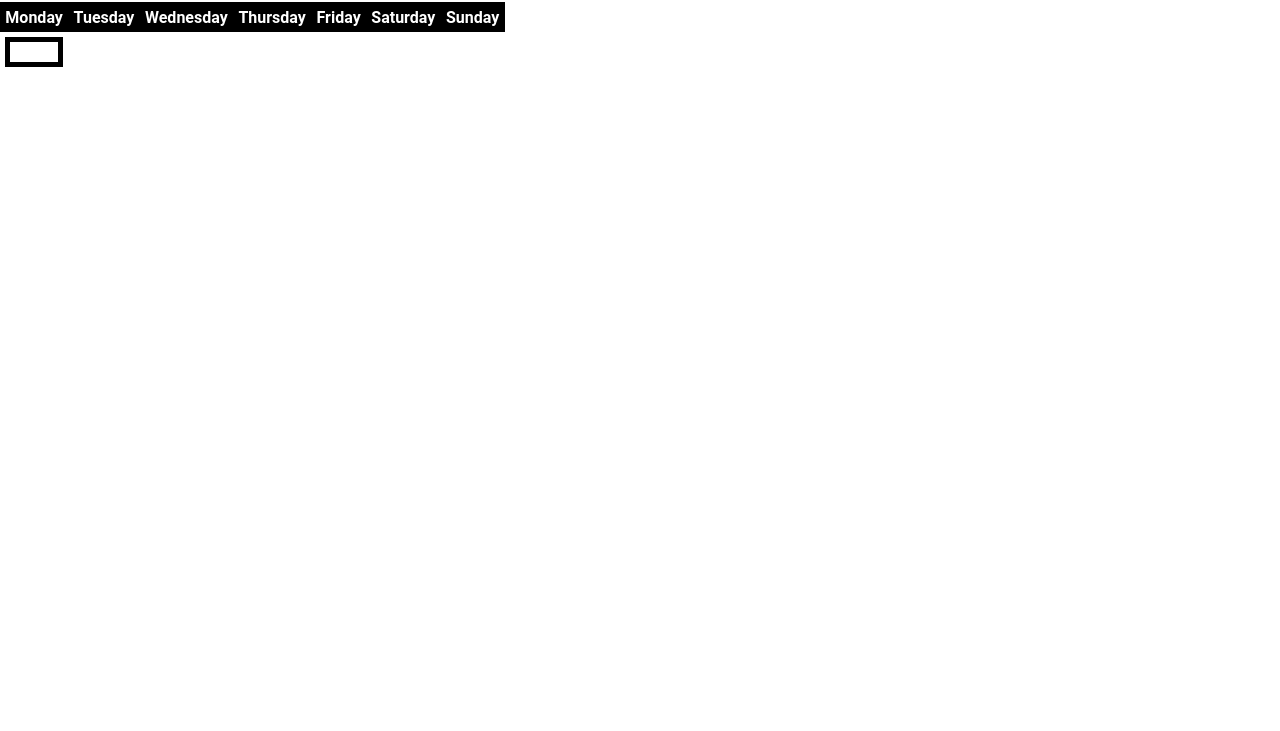
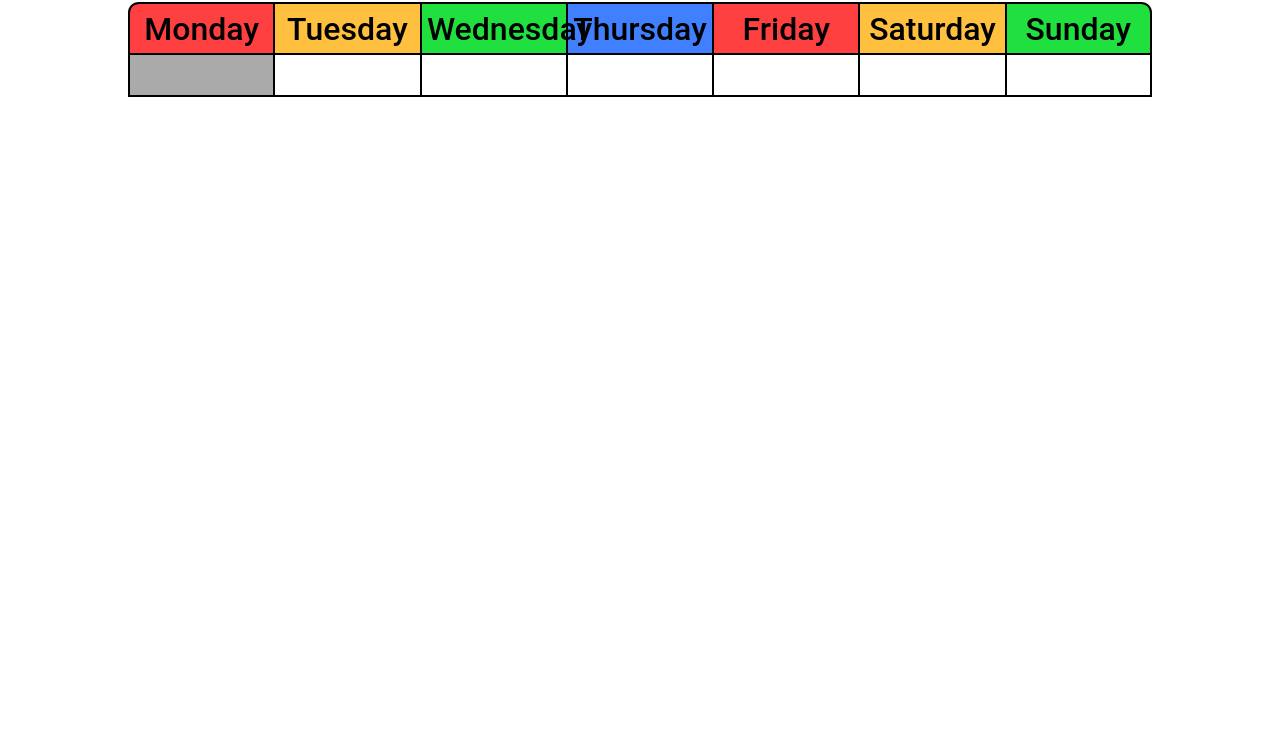
Before and after one commit to fssg/skeddler, a website: page html/index.html in a window 1280 px wide. Shown: the part 69-800 px from the top of the page. Drawn offline with Linux system fonts and the light colour scheme; no server answers; a web font is replaced by a local one.

Commit message:
More changes, shaping up

```diff
--- a/html/index.css
+++ b/html/index.css
@@ -1,7 +1,8 @@
 @font-face {
-    font-family: 'Roboto';
+    font-family: 'Roboto Flex';
+    font-weight: normal;
     font-style: normal;
-    font-weight: 400;
+    font-weight: 100 1000;
     src: url(Roboto_Flex/RobotoFlex-VariableFont_GRAD\,XTRA\,YOPQ\,YTAS\,YTDE\,YTFI\,YTLC\,YTUC\,opsz\,slnt\,wdth\,wght.ttf) format('truetype');
 }
 
@@ -11,13 +12,17 @@
 
 html,
 body {
-    display: flex;
+    display: inline-block;
+    text-align: center;
+    /* display: flex;
     flex-flow: column nowrap;
+    justify-content: flex-start;
+    align-items: center; */
     margin: 0;
     padding: 0;
-    font-family: 'Roboto';
     width: 100%;
     height: 100%;
+    font-family: 'Roboto Flex', 'Roboto', Helvetica, Arial, sans-serif;
 }
 
 header {
@@ -35,19 +40,101 @@ header h1 {
 }
 
 .activity {
-    border: solid 4pt #000;
+    display: flex;
+    margin: 0;
+    padding: 0;
+    width: 100%;
+    height: 100%;
+    background-color: #aaa;
+    animation: transRights 0.375s ease-out;
 }
 
-table {
+@keyframes transRights {
+    0% {
+        transform: scaleX(0) scaleY(0);
+        opacity: 0;
+    }
+
+    25% {
+        opacity: 1;
+    }
+
+    50% {
+        transform: scaleX(0.5) scaleY(1);
+    }
+
+    100% {
+        transform: scaleX(1) scaleY(1);
+
+    }
+}
+
+
+#schedule {
+    margin: auto;
+    align-self: center;
+    width: 80vw;
     border-spacing: 0;
 }
 
-tr, th, td {
-    padding: 4pt;
+#schedule thead {
+    margin: 0;
 }
 
-thead {
-    margin: 0;
-    background-color: #000;
-    color: #fff;
+#schedule td {
+    padding: 0;
 }
+
+#schedule th,
+#schedule td {
+    border: solid 2pt #000;
+    border-radius: 0;
+    border-right-width: 1pt;
+    border-left-width: 1pt;
+}
+
+#schedule th {
+    text-align: center;
+    max-width: 96pt;
+    min-width: 96pt;
+    width: 96pt;
+    padding: 4pt;
+    font-size: 24pt;
+    font-weight: 500;
+    border-bottom: none;
+}
+
+#schedule th:first-child {
+    border-left-width: 2pt;
+    border-top-left-radius: 8pt;
+}
+
+#schedule th:last-child {
+    border-right-width: 2pt;
+    border-top-right-radius: 8pt;
+}
+
+#schedule td:first-child {
+    border-left-width: 2pt;
+}
+
+#schedule td:last-child {
+    border-right-width: 2pt;
+}
+
+
+#schedule th:nth-of-type(4n-3) {
+    background-color: #ff4040;
+}
+
+#schedule th:nth-of-type(4n-2) {
+    background-color: #ffc040;
+}
+
+#schedule th:nth-of-type(4n-1) {
+    background-color: #20e040;
+}
+
+#schedule th:nth-of-type(4n) {
+    background-color: #4080ff;
+}
--- a/html/index.html
+++ b/html/index.html
@@ -19,7 +19,7 @@
     <header>
         <h1>Skeddler</h1>
     </header>
-    <div>
+    <div id="inspector">
         <table id="schedule">
             <thead>
                 <tr>
@@ -44,7 +44,6 @@
                 </tr>
             </tbody>
         </table>
-
     </div>
 </body>
 
--- a/html/index.js
+++ b/html/index.js
@@ -1,3 +1,17 @@
+const url = 'https://localhost:443/api';
+
+/**
+ * @typedef {'ACL' | 'BIND' | 'CHECKOUT' | 'CONNECT'
+ *          | 'COPY' | 'DELETE' | 'GET' | 'HEAD'
+ *          | 'LINK' | 'LOCK' | 'M-SEARCH' | 'MERGE'
+ *          | 'MKACTIVITY' | 'MKCALENDAR' | 'MKCOL' | 'MOVE'
+ *          | 'NOTIFY' | 'OPTIONS' | 'PATCH' | 'POST'
+ *          | 'PROPFIND' | 'PROPPATCH' | 'PURGE' | 'PUT'
+ *          | 'REBIND' | 'REPORT' | 'SEARCH' | 'SOURCE'
+ *          | 'SUBSCRIBE' | 'TRACE' | 'UNBIND' | 'UNLINK' |
+ *          'UNLOCK' | 'UNSUBSCRIBE'} HTTPRequestMethod
+ */
+
 const monday = 1;
 const tuesday = 2;
 const wednesday = 3;
@@ -9,9 +23,20 @@ const sunday = 7;
 const activityTemplate = document.getElementById('activity-template');
 const schedule = document.getElementById('schedule');
 async function updateSchedule(day, slotIndex, activityId) {
-    // fetch().then()
+    const reqUrl = `${url}/schedule/${day}/${slotIndex}`;
+    console.log(reqUrl)
+    fetch({
+        /** @type {HTTPRequestMethod} */
+        method: 'PATCH',
+        url: reqUrl,
+        body: parseInt(activityId)
+    }).then(res => {
+        console.log('Schedule updated successfully');
+    });
 }
 
 document.getElementById('tcellmon').appendChild(
     activityTemplate.content.cloneNode(true)
 );
+
+updateSchedule(monday, 0, 0);
--- a/package.json
+++ b/package.json
@@ -16,5 +16,8 @@
   "bugs": {
     "url": "https://github.com/fssg/skeddler/issues"
   },
-  "homepage": "https://github.com/fssg/skeddler#readme"
+  "homepage": "https://github.com/fssg/skeddler#readme",
+  "dependencies": {
+    "mongodb": "^4.5.0"
+  }
 }
```
Also changed, not shown: cfg.json (added, +9 -0 lines), server.js (+81 -8 lines), 3 other files.
